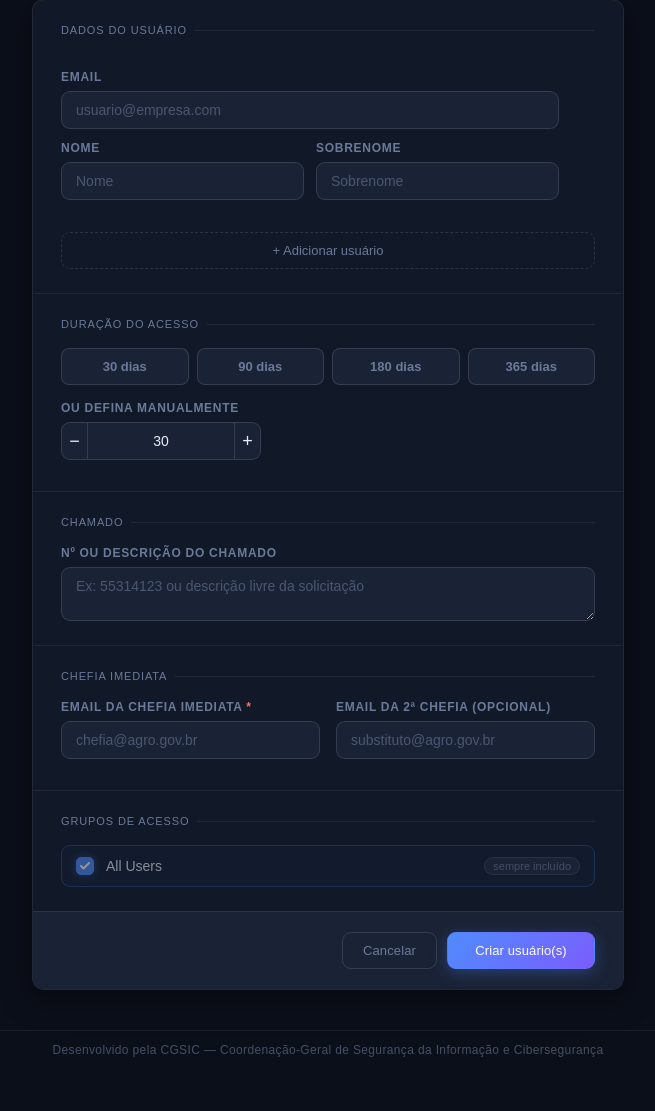
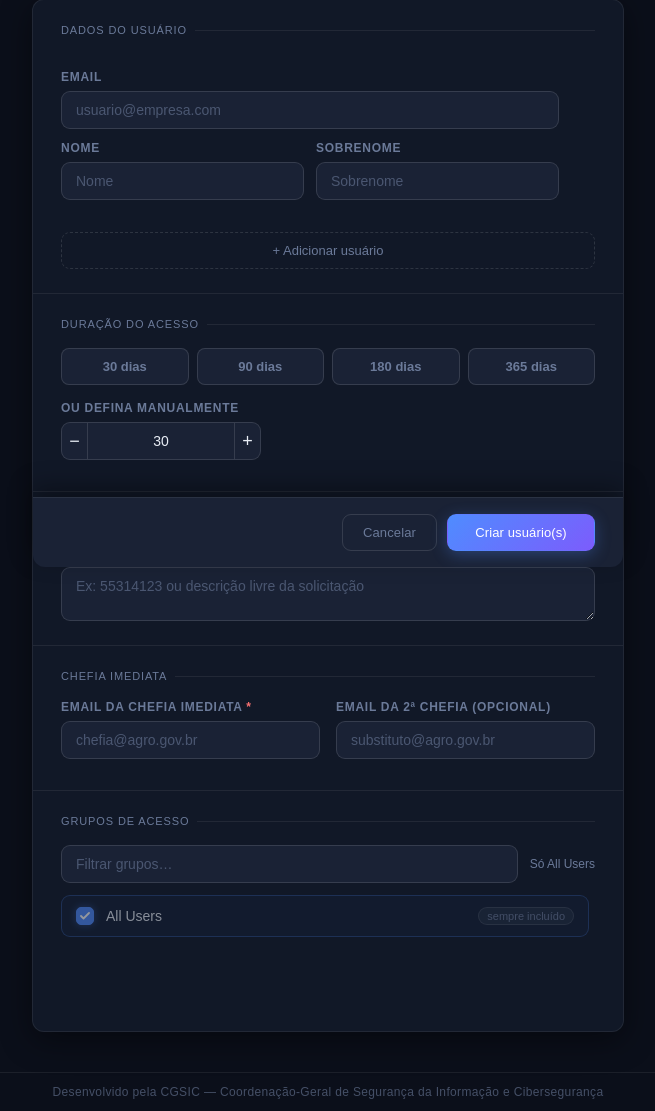
Before and after one commit to betorolim1/SaseAccessManager, an ASP.NET Core app: page /Users/Create in a window 1280 px wide. Shown: the part 233-1344 px from the top of the page, without its empty margins (312-967 px from the left). Before the commit the page ends 1290 px from the top, so only its background shows below. Run offline with ASP.NET Core 8, Linux system fonts and the light colour scheme; data that the repository does not hold is empty; database files in the repository are not loaded.

Commit message:
Improve edit layout

```diff
--- a/SaseAccessManager/Pages/Users/Create.cshtml
+++ b/SaseAccessManager/Pages/Users/Create.cshtml
@@ -195,7 +195,15 @@
             <!-- SECTION: Grupos de acesso -->
             <div class="card-section">
                 <div class="section-label">Grupos de acesso</div>
-                <div class="groups-list">
+                <div class="groups-toolbar">
+                    <input type="text"
+                           id="groupFilter"
+                           class="form-input group-filter"
+                           placeholder="Filtrar grupos…"
+                           autocomplete="off" />
+                    <span id="groupsSelectedCount" class="groups-selected-count"></span>
+                </div>
+                <div class="groups-list" id="groupsList">
 
                     <!-- All Users — sempre incluído, bloqueado -->
                     <label class="group-item is-locked is-checked">
@@ -209,7 +217,9 @@
                         <input type="checkbox" checked disabled />
                     </label>
 
-                    @foreach (var g in Model.AvailableGroups)
+                    @foreach (var g in Model.AvailableGroups
+                        .OrderByDescending(x => Model.SelectedGroups.Contains(x.Id))
+                        .ThenBy(x => x.Name, StringComparer.OrdinalIgnoreCase))
                     {
                         var isChecked = Model.SelectedGroups.Contains(g.Id);
                         <label class="group-item @(isChecked ? "is-checked" : "")"
@@ -228,6 +238,7 @@
                         </label>
                     }
 
+                    <div id="groupsEmpty" class="groups-empty d-none">Nenhum grupo encontrado.</div>
                 </div>
             </div>
 
@@ -350,23 +361,23 @@
     }
 
     // ── checkChanges (precisa existir antes dos listeners) ────────────
-         let checkChanges = () => {};
+    let checkChanges = () => { };
 
     if (isEdit) {
-             const checkboxes      = document.querySelectorAll('.group-checkbox');
-             const submitBtn       = document.getElementById('submitBtn');
-             const chamadoInput    = document.getElementById('Chamado');
-             const originalGroups  = Array.from(checkboxes).map(cb => cb.checked);
-             const originalDays    = durationInput.value;
+        const checkboxes = document.querySelectorAll('.group-checkbox');
+        const submitBtn = document.getElementById('submitBtn');
+        const chamadoInput = document.getElementById('Chamado');
+        const originalGroups = Array.from(checkboxes).map(cb => cb.checked);
+        const originalDays = durationInput.value;
         const originalChamado = chamadoInput ? chamadoInput.value : '';
-             const chefiaInputs    = [document.getElementById('EmailChefia1'), document.getElementById('EmailChefia2')];
+        const chefiaInputs = [document.getElementById('EmailChefia1'), document.getElementById('EmailChefia2')];
         const originalChefias = chefiaInputs.map(i => i.value);
 
         checkChanges = function () {
-                 const groupsChanged   = Array.from(checkboxes).some((cb, i) => cb.checked !== originalGroups[i]);
+            const groupsChanged = Array.from(checkboxes).some((cb, i) => cb.checked !== originalGroups[i]);
             const durationChanged = durationInput.value !== originalDays;
-                 const chamadoChanged  = chamadoInput ? chamadoInput.value !== originalChamado : false;
-                 const chefiaChanged   = chefiaInputs.some((inp, i) => inp.value !== originalChefias[i]);
+            const chamadoChanged = chamadoInput ? chamadoInput.value !== originalChamado : false;
+            const chefiaChanged = chefiaInputs.some((inp, i) => inp.value !== originalChefias[i]);
             submitBtn.disabled = !(groupsChanged || durationChanged || chamadoChanged || chefiaChanged);
         };
 
@@ -411,13 +422,50 @@
         });
     });
 
+    // ── Grupos: contador de selecionados ─────────────────────────────
+    const groupsSelectedCount = document.getElementById('groupsSelectedCount');
+
+    function updateSelectedCount() {
+        const n = document.querySelectorAll('.group-checkbox:checked').length;
+        groupsSelectedCount.textContent = n === 0
+            ? 'Só All Users'
+            : `${n} selecionado(s) + All Users`;
+    }
+
     document.querySelectorAll('.group-item:not(.is-locked)').forEach(item => {
         item.addEventListener('click', () => {
             const cb = item.querySelector('input[type="checkbox"]');
             cb.checked = !cb.checked;
             item.classList.toggle('is-checked', cb.checked);
+            updateSelectedCount();
             checkChanges();
         });
+    });
+
+    updateSelectedCount();
+
+    // ── Grupos: filtro por nome ──────────────────────────────────────
+    const groupFilter = document.getElementById('groupFilter');
+    const groupItems = document.querySelectorAll('.group-item:not(.is-locked)');
+    const groupsEmpty = document.getElementById('groupsEmpty');
+
+    groupFilter.addEventListener('input', () => {
+        const term = groupFilter.value.toLowerCase().trim();
+        let visible = 0;
+
+        groupItems.forEach(item => {
+            const name = item.querySelector('.group-name').textContent.toLowerCase();
+            const show = !term || name.includes(term);
+            item.classList.toggle('d-none', !show);
+            if (show) visible++;
+        });
+
+        groupsEmpty.classList.toggle('d-none', visible > 0);
+    });
+
+    // Enter no filtro não pode enviar o formulário
+    groupFilter.addEventListener('keydown', e => {
+        if (e.key === 'Enter') e.preventDefault();
     });
 
     document.querySelectorAll("form").forEach(form => {
@@ -440,13 +488,13 @@
     });
 
     // ── Import modal ──────────────────────────────────────────────
-         const showImportModal  = '@Model.ShowImportModal'.toLowerCase() === 'true';
-         const importModal      = document.getElementById('importModal');
+    const showImportModal = '@Model.ShowImportModal'.toLowerCase() === 'true';
+    const importModal = document.getElementById('importModal');
     const confirmImportBtn = document.getElementById('confirmImportBtn');
     const forceImportField = document.getElementById('forceImportField');
-         const importDays       = document.getElementById('importDays');
-         const importDaysField  = document.getElementById('importDaysField');
-         const importPresets    = document.querySelectorAll('#importPresets .preset-btn');
+    const importDays = document.getElementById('importDays');
+    const importDaysField = document.getElementById('importDaysField');
+    const importPresets = document.querySelectorAll('#importPresets .preset-btn');
 
     function syncImportPresets() {
         importPresets.forEach(b =>
@@ -469,7 +517,7 @@
 
     confirmImportBtn.addEventListener('click', () => {
         forceImportField.value = 'true';
-             durationInput.value  = importDays.value;
+        durationInput.value = importDays.value;
         showLoading("Importando usuário...");
         document.getElementById('mainForm').submit();
     });
@@ -593,8 +641,8 @@
             rows.forEach(row => {
                 if (validationError) return;
 
-                 const email    = row.querySelector('.batch-email').value.trim();
-                 const name     = row.querySelector('.batch-name').value.trim();
+                const email = row.querySelector('.batch-email').value.trim();
+                const name = row.querySelector('.batch-name').value.trim();
                 const lastName = row.querySelector('.batch-lastname').value.trim();
 
                 if (!email) return;
@@ -665,8 +713,8 @@
 
             if (validRows.length === 1) {
                 const r = validRows[0];
-                    document.getElementById('Email').value    = r.querySelector('.batch-email').value.trim();
-                    document.getElementById('Name').value     = r.querySelector('.batch-name').value.trim();
+                document.getElementById('Email').value = r.querySelector('.batch-email').value.trim();
+                document.getElementById('Name').value = r.querySelector('.batch-name').value.trim();
                 document.getElementById('LastName').value = r.querySelector('.batch-lastname').value.trim();
                 showLoading("Criando usuário...");
                 document.getElementById('mainForm').submit();
--- a/SaseAccessManager/wwwroot/css/users/create.css
+++ b/SaseAccessManager/wwwroot/css/users/create.css
@@ -174,8 +174,8 @@ body {
     background: var(--surface);
     border: 1px solid var(--border);
     border-radius: var(--radius);
-    overflow: hidden;
     box-shadow: var(--shadow);
+    /* sem overflow: hidden — ele impediria a barra de ações de ficar fixa (sticky) */
 }
 
 .card-section {
@@ -277,9 +277,52 @@ body {
     display: flex;
     flex-direction: column;
     gap: 8px;
+    max-height: 340px;
+    overflow-y: auto;
+    padding-right: 6px;
+    overscroll-behavior: contain;
+}
+
+    .groups-list::-webkit-scrollbar {
+        width: 6px;
+    }
+
+    .groups-list::-webkit-scrollbar-thumb {
+        background: rgba(255,255,255,.15);
+        border-radius: 3px;
+    }
+
+    .groups-list::-webkit-scrollbar-track {
+        background: transparent;
+    }
+
+.groups-toolbar {
+    display: flex;
+    align-items: center;
+    gap: 12px;
+    margin-bottom: 12px;
+}
+
+.group-filter {
+    flex: 1;
+}
+
+.groups-selected-count {
+    font-size: 12px;
+    color: var(--muted);
+    white-space: nowrap;
+}
+
+.groups-empty {
+    padding: 14px;
+    text-align: center;
+    font-size: 13px;
+    color: var(--muted);
 }
 
 .group-item {
+    position: relative;
+    flex-shrink: 0;
     display: flex;
     align-items: center;
     gap: 12px;
@@ -380,13 +423,19 @@ body {
 
 /* ── ACTIONS ── */
 .form-actions {
-    padding: 20px 28px;
+    padding: 16px 28px;
     background: var(--surface2);
     border-top: 1px solid var(--border);
     display: flex;
     gap: 10px;
     align-items: center;
     justify-content: flex-end;
+    /* sempre visível no rodapé da janela */
+    position: sticky;
+    bottom: 0;
+    z-index: 20;
+    border-radius: 0 0 var(--radius) var(--radius);
+    box-shadow: 0 -10px 24px rgba(0,0,0,0.35);
 }
 
 .btn {
@@ -806,13 +855,13 @@ body {
     color: #f87171;
 }
 
-@@keyframes spin {
+@keyframes spin {
     to {
         transform: rotate(360deg);
     }
 }
 
-@@keyframes slideIn {
+@keyframes slideIn {
     from {
         opacity: 0;
         transform: translateX(30px);
```
Lines whose indentation alone changed are shown as unchanged.
